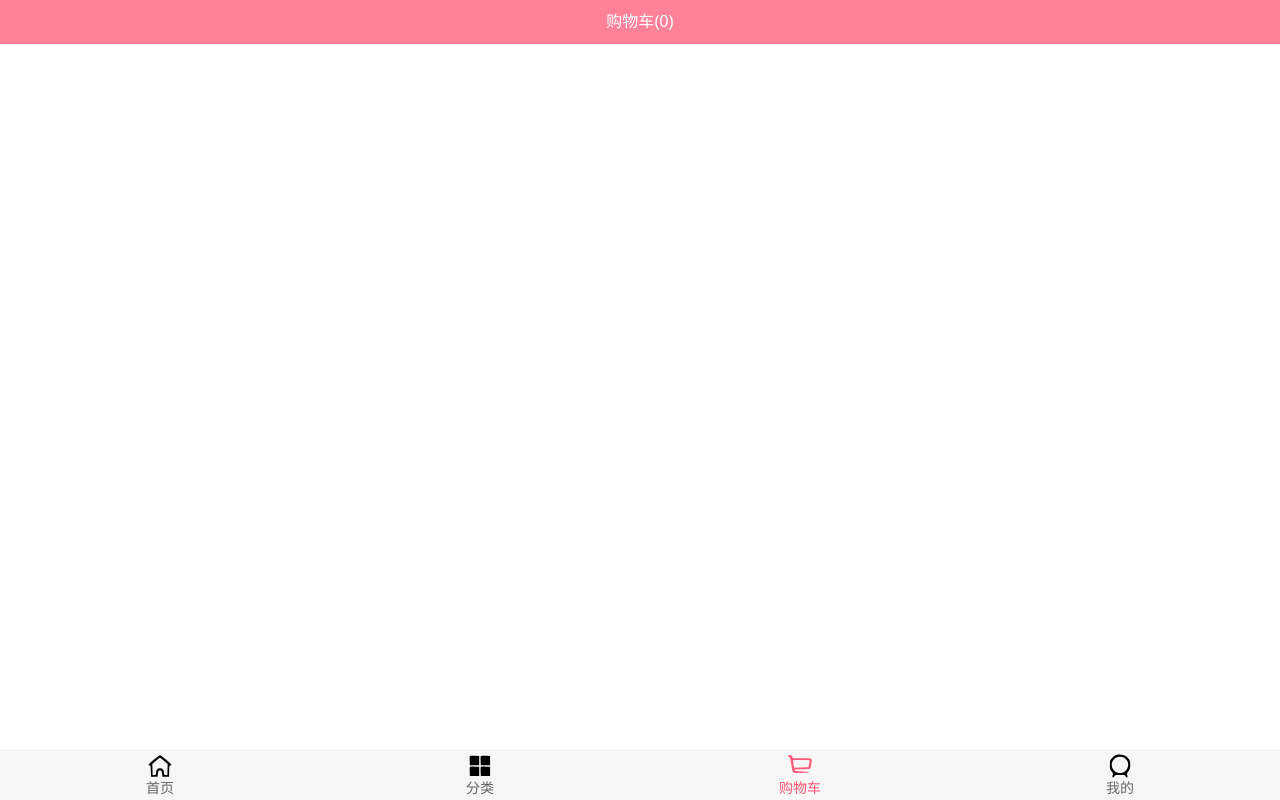
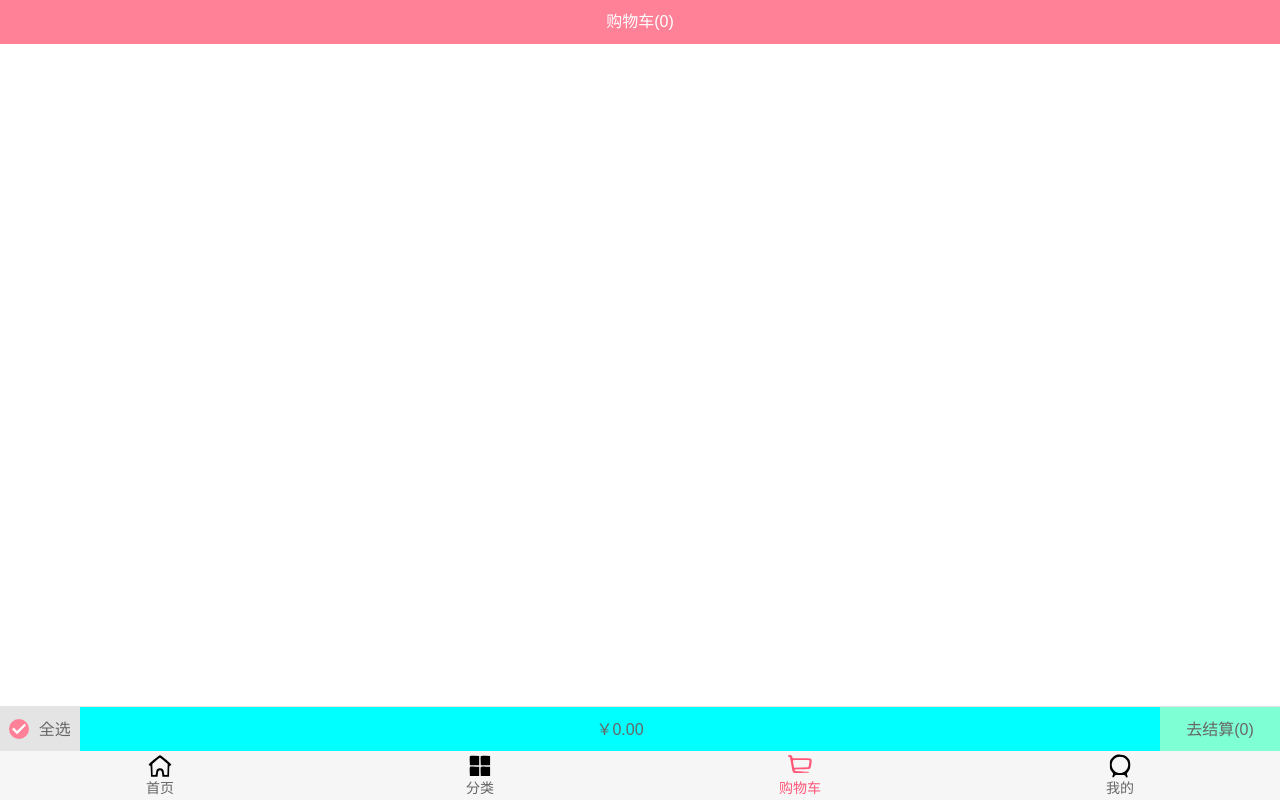
Before and after one commit to Sirros/MAll, a Vue app: page /cart in a window 1280 px wide. Built offline with nearby package versions, Linux system fonts and the light colour scheme.

Commit message:
封装底部按钮栏

```diff
--- a/src/views/cart/Cart.vue
+++ b/src/views/cart/Cart.vue
@@ -7,6 +7,7 @@
     <!-- 内容 -->
     <cart-list></cart-list>
     <!-- 结算 -->
+    <cart-bottom-bar/>
   </div>
 </template>
 
@@ -14,6 +15,7 @@
 import NavBar from 'components/common/navbar/NavBar'
 
 import CartList from './childComps/CartList'
+import CartBottomBar from './childComps/CartBottomBar'
 
 // vuex 自带的
 import { mapGetters } from 'vuex'
@@ -22,7 +24,8 @@ export default {
   name:'Cart',
   components:{
     NavBar,
-    CartList
+    CartList,
+    CartBottomBar
   },
   props:{},
   data(){
--- /dev/null
+++ b/src/views/cart/childComps/CartBottomBar.vue
@@ -0,0 +1,73 @@
+<template>
+  <div class="cart-bottom-bar bottom-bar">
+    <div class="cart-bottom-bar all-choose">
+      <check-button class="button"/><span>全选</span>
+    </div>
+    <div class="cart-bottom-bar total-price">{{totalPrice}}</div>
+    <div class="cart-bottom-bar calculate">去结算({{+cartListLength}})</div>
+  </div>
+</template>
+
+<script>
+import CheckButton from 'components/content/checkButton/CheckButton'
+
+export default {
+  name: 'CartBottomBar',
+  components:{
+    CheckButton
+  },
+  props:{},
+  data(){
+    return {
+    }
+  },
+  computed:{
+    // 1.计算总价
+    // 选出selected是true的，然后用reduce计算总和
+    totalPrice() {
+      return '￥' + this.$store.state.shopCartList.filter(item => {
+        return item.selected
+      }).reduce((preVal, item) => {
+        return preVal + item.price * item.count
+      }, 0).toFixed(2)
+    },
+    cartListLength() {
+      return this.$store.state.shopCartList.filter(item => item.selected).length
+    }
+  },
+  methods:{},
+  created(){},
+  mounted(){}
+}
+</script>
+<style scoped>
+  .bottom-bar{
+    position: relative;
+    display: flex;
+    height: 45px;
+    width: 100%;
+    line-height: 45px;
+    background-color: #e4e4e4;
+    border-top: 1px solid #e5e5e59d;
+    box-sizing: border-box;
+    text-align: center;
+  }
+  .all-choose{
+    width: 80px;
+    height: 100%;
+    display: flex;
+    justify-content: space-evenly;
+    align-items: center;
+  }
+  .all-choose .button{
+    /* margin-right: 5px; */
+  }
+  .total-price{
+    flex: 1;
+    background-color: aqua;
+  }
+  .calculate{
+    width: 120px;
+    background-color: aquamarine;
+  }
+</style>
--- a/src/views/cart/childComps/CartList.vue
+++ b/src/views/cart/childComps/CartList.vue
@@ -43,7 +43,7 @@ export default {
 </script>
 <style scoped>
   .cart-list{
-    height: calc(100% - 44px - 49px);
+    height: calc(100% - 44px - 49px - 45px);
     width: 100%;
   }
   .content{
```
